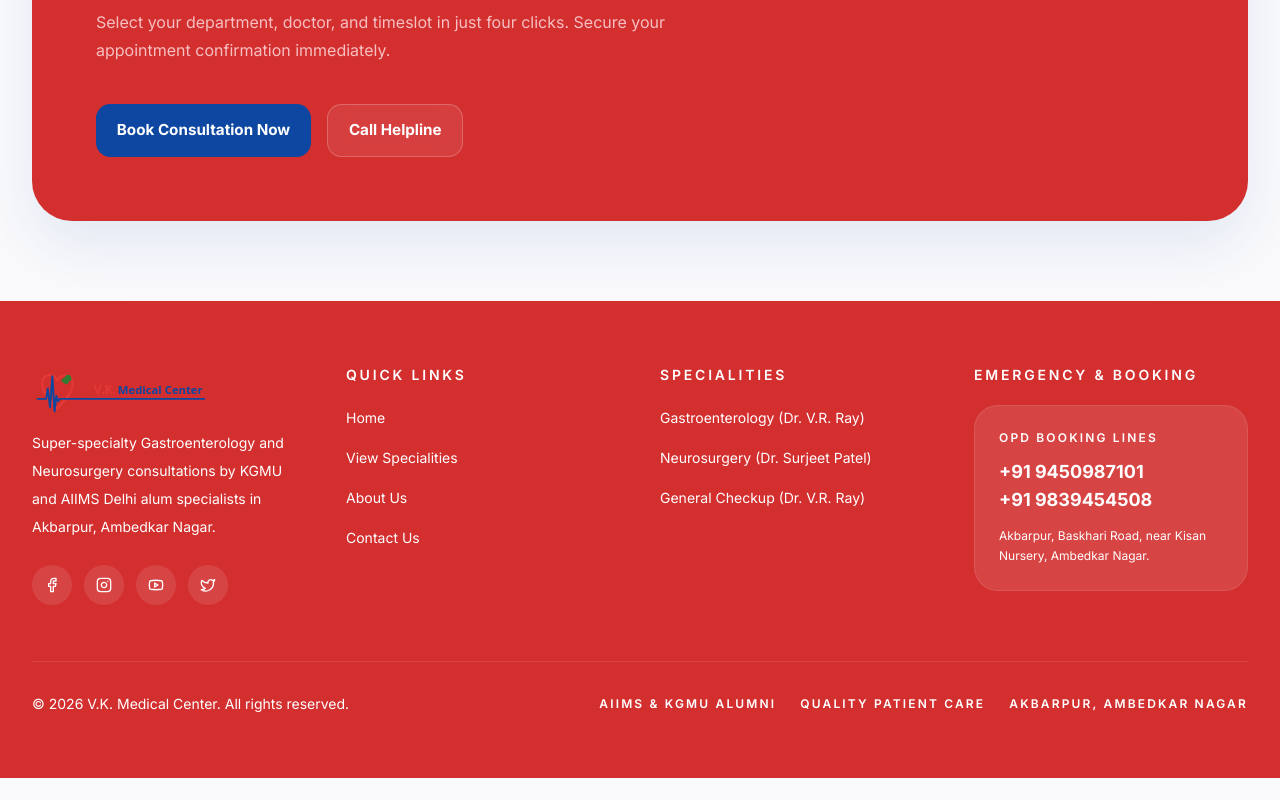
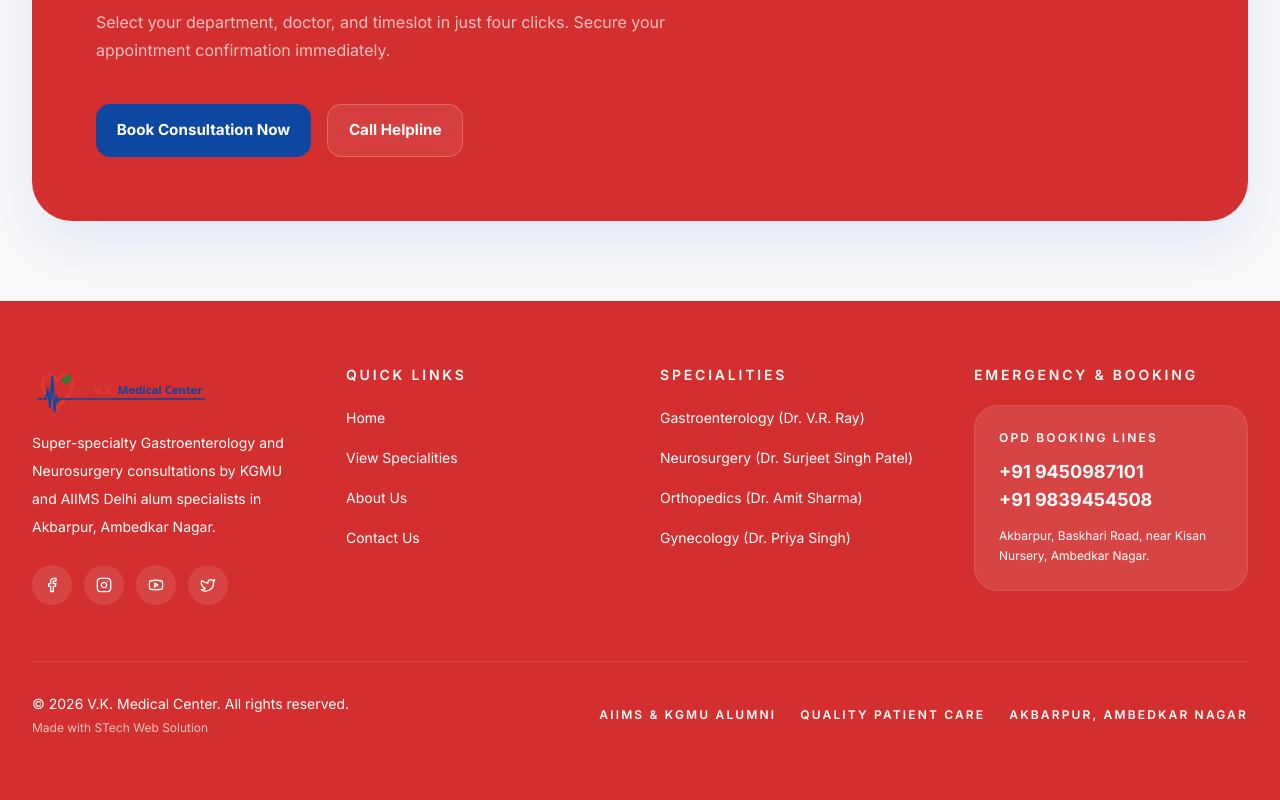
Before and after one commit to Adarshsingh7/hospital-management-template, a Next.js app: page /about in a window 1280 px wide. Shown: the part 3420-4220 px from the top of the page. Before the commit the page ends 4198 px from the top, so only its background shows below. Built offline with nearby package versions, Linux system fonts and the light colour scheme.

Commit message:
fix: update footer

```diff
--- a/components/site-shell.tsx
+++ b/components/site-shell.tsx
@@ -139,9 +139,10 @@ export function SiteFooter() {
           <FooterColumn
             title="Specialities"
             links={[
-              { href: "/services", label: "Gastroenterology (Dr. V.R. Ray)" },
-              { href: "/services", label: "Neurosurgery (Dr. Surjeet Patel)" },
-              { href: "/services", label: "General Checkup (Dr. V.R. Ray)" },
+              { href: "/doctors/dr-v-r-ray", label: "Gastroenterology (Dr. V.R. Ray)" },
+              { href: "/doctors/dr-surjeet-singh-patel", label: "Neurosurgery (Dr. Surjeet Singh Patel)" },
+              { href: "/doctors/dr-amit-sharma", label: "Orthopedics (Dr. Amit Sharma)" },
+              { href: "/doctors/dr-priya-singh", label: "Gynecology (Dr. Priya Singh)" },
             ]}
           />
           <div>
@@ -161,7 +162,20 @@ export function SiteFooter() {
           </div>
         </div>
         <div className="site-container mt-14 flex flex-col gap-5 border-t border-white/10 pt-8 text-sm text-white md:flex-row md:items-center md:justify-between">
-          <p>© {new Date().getFullYear()} V.K. Medical Center. All rights reserved.</p>
+          <div>
+            <p>© {new Date().getFullYear()} V.K. Medical Center. All rights reserved.</p>
+            <p className="mt-1.5 text-xs text-white/70">
+              Made with{" "}
+              <a
+                href="https://stechwebsolution.com/"
+                target="_blank"
+                rel="noopener noreferrer"
+                className="underline hover:text-white transition-colors"
+              >
+                STech Web Solution
+              </a>
+            </p>
+          </div>
           <div className="flex items-center gap-6 font-semibold tracking-[0.18em] uppercase text-xs">
             <span>AIIMS & KGMU Alumni</span>
             <span>Quality Patient Care</span>
```
Also changed, not shown: lib/site-data.js.
